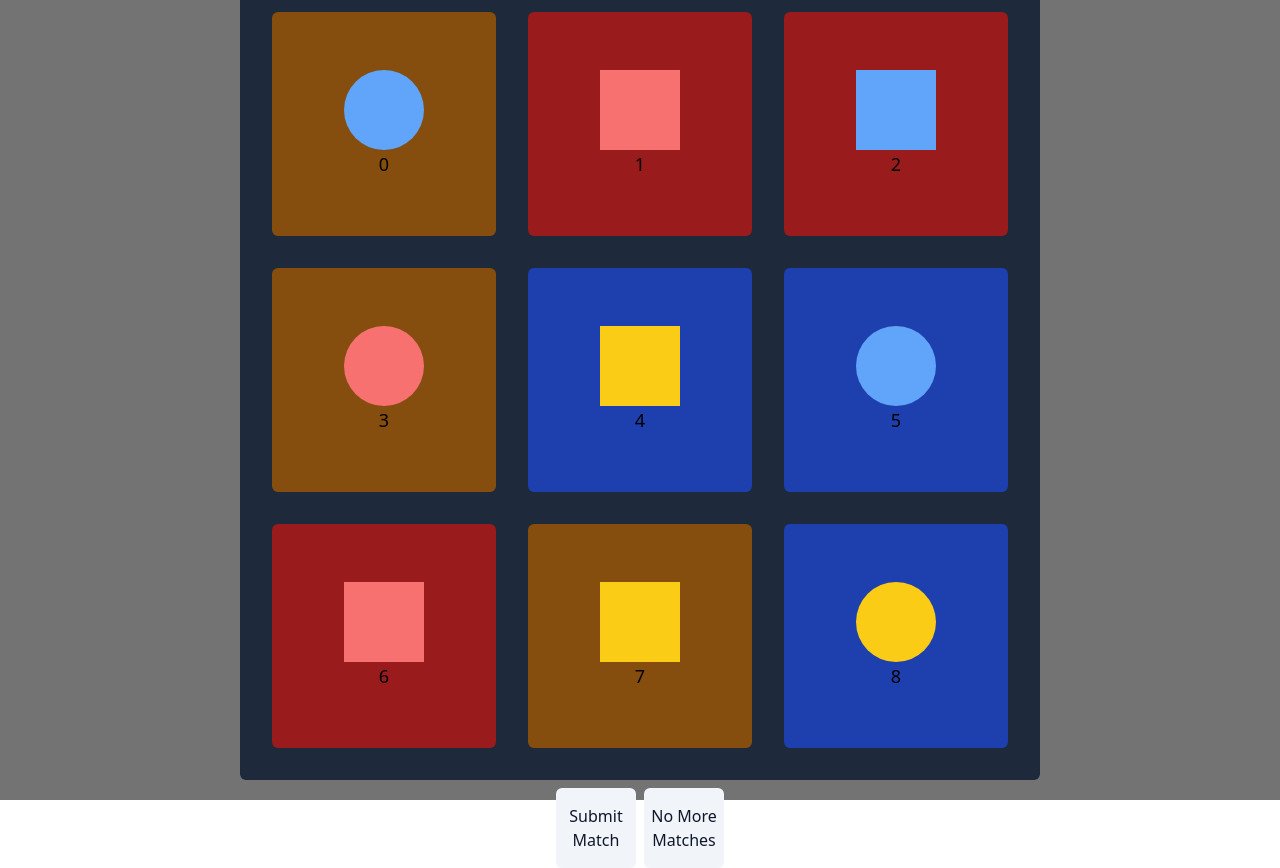
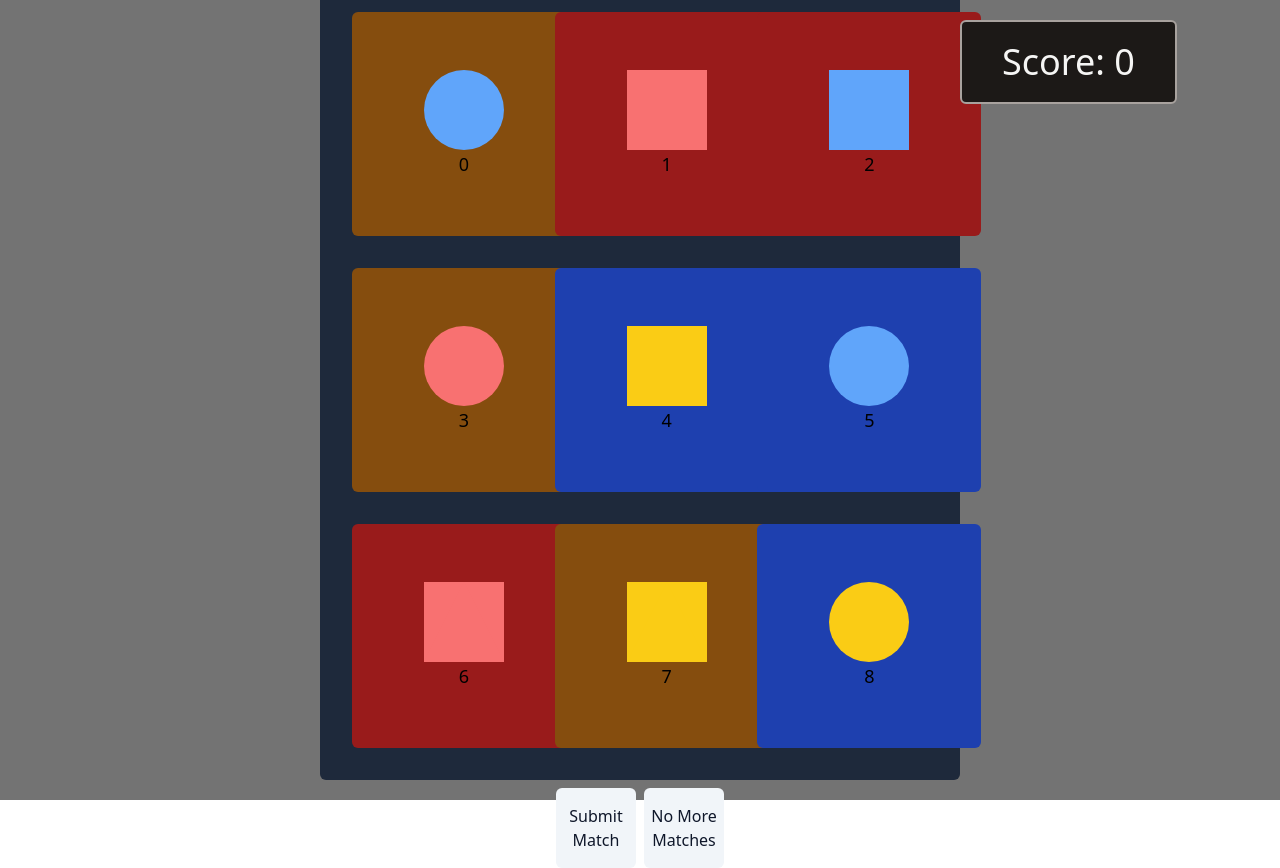
Before and after one commit to macho-catt/gyul-hap, a Vue app: page / in a window 1280 px wide. Built offline with nearby package versions, Linux system fonts and the light colour scheme.

Commit message:
Add score

```diff
--- a/src/components/GameBoard.vue
+++ b/src/components/GameBoard.vue
@@ -1,6 +1,6 @@
 <script setup>
 import { ref, provide } from '@vue/runtime-core';
-import { GameScreen, GameButton } from '@/components';
+import { GameScreen, GameButton, GameScore } from '@/components';
 import { useTilesClicked, useGenerateGameTiles } from '@/hooks';
 import { numToString } from '@/lib/winCondition';
 
@@ -18,6 +18,9 @@ provide('clearTiles', clearTiles);
 const answerResult = ref('');
 provide('answerResult', answerResult);
 
+// State for player score
+const score = ref(0);
+
 const onSubmitClick = () => {
   if (numOfTilesClicked.value === 3) {
     console.log(`submitted ${tilesClicked.value}`);
@@ -28,11 +31,13 @@ const onSubmitClick = () => {
         answerResult.value = 'Correct!';
         matches.set(stringRep, 0);
         answerCount.value -= 1;
+        score.value += 1;
       } else {
         answerResult.value = 'You already answered this match!';
       }
     } else {
       answerResult.value = 'Wrong!';
+      if (score.value > 0) score.value -= 1;
     }
 
     // clear values after submitting
@@ -48,8 +53,11 @@ const onSubmitClick = () => {
 const onNoMatchesClick = () => {
   if (answerCount.value === 0) {
     answerResult.value = 'Correct! There are no more matches.';
+    score.value += 3;
   } else {
     answerResult.value = 'Wrong! Matches still remain.';
+    if (score.value > 1) score.value -= 2;
+    else if (score.value > 0) score.value -= 1;
     // clear values after submitting
     tilesClicked.value = [];
     numOfTilesClicked.value = 0;
@@ -61,9 +69,15 @@ const onNoMatchesClick = () => {
 
 <template>
   <div class="board-container">
+    <div class="placeholder" />
+    <div class="main-board">
       <GameScreen :gameTiles="gameTiles" @numOfTilesClicked="handleEmit" />
       <div class="button-container">
-      <GameButton name="Submit Match" @click="onSubmitClick" variant="submit" />
+        <GameButton
+          name="Submit Match"
+          @click="onSubmitClick"
+          variant="submit"
+        />
         <GameButton
           name="No More Matches"
           @click="onNoMatchesClick"
@@ -71,14 +85,30 @@ const onNoMatchesClick = () => {
         />
       </div>
     </div>
+    <div class="score-board">
+      <GameScore :score="score" />
+    </div>
+  </div>
 </template>
 
 <style lang="postcss">
 .board-container {
-  @apply flex flex-col gap-2;
+  @apply flex flex-col gap-4 lg:grid lg:grid-cols-4 lg:gap-0;
+}
+
+.placeholder {
+  @apply hidden lg:order-1 lg:inline;
+}
+
+.main-board {
+  @apply order-2 col-span-2 flex flex-col gap-2 lg:order-2;
 }
 
 .button-container {
   @apply flex flex-row gap-2 place-self-center;
 }
+
+.score-board {
+  @apply order-1 flex justify-center lg:order-3 lg:justify-start;
+}
 </style>
--- /dev/null
+++ b/src/components/GameScore.vue
@@ -0,0 +1,23 @@
+<script setup>
+const props = defineProps({
+  score: {
+    type: Number,
+  },
+});
+</script>
+
+<template>
+  <div class="score-container">
+    <h2 class="h2">Score: {{ props.score }}</h2>
+  </div>
+</template>
+
+<style lang="postcss">
+.score-container {
+  @apply flex rounded-md border-2 border-stone-400 bg-stone-900 px-4 py-1 text-center text-stone-100 lg:mt-10 lg:h-10 lg:p-10;
+}
+
+.h2 {
+  @apply place-self-center text-xl lg:text-4xl;
+}
+</style>
--- a/src/components/TitleHeader.vue
+++ b/src/components/TitleHeader.vue
@@ -1,7 +1,7 @@
 <script setup></script>
 
 <template>
-  <h1 class="header">Hap Gyul! - Match 3</h1>
+  <h1 class="header">Hap! Gyul! Match 3</h1>
 </template>
 
 <style lang="postcss" scoped>
--- a/src/components/index.js
+++ b/src/components/index.js
@@ -2,4 +2,5 @@ export { default as GameBoard } from './GameBoard.vue';
 export { default as GameScreen } from './GameScreen.vue';
 export { default as GameTile } from './GameTile.vue';
 export { default as GameButton } from './GameButton.vue';
+export { default as GameScore } from './GameScore.vue';
 export { default as TitleHeader } from './TitleHeader.vue';
```
Also changed, not shown: 1 other file (tests, documents, lock files or other folders). Lines whose indentation alone changed are shown as unchanged.
